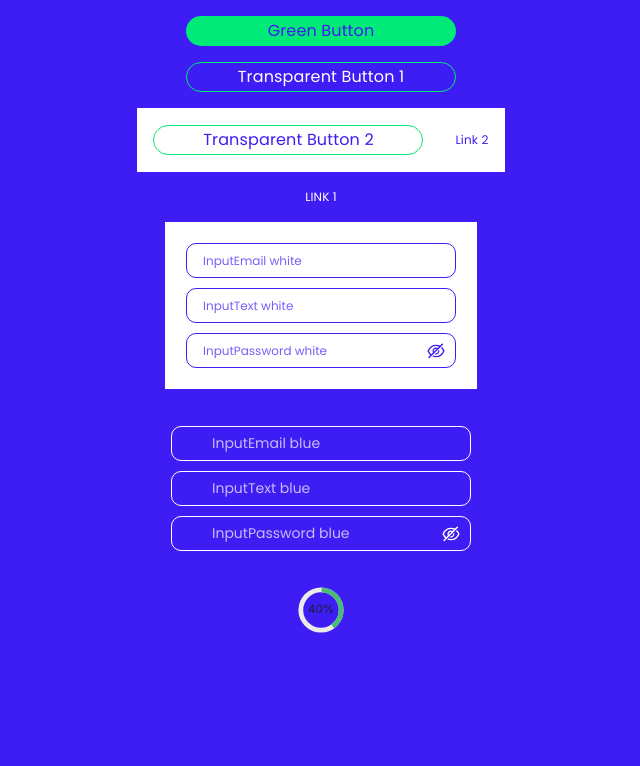
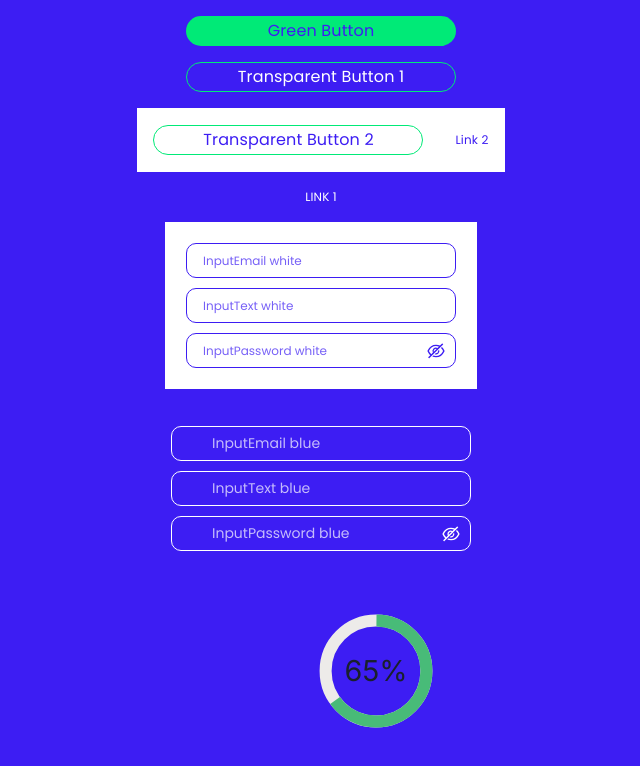
Before and after one commit to hernanortiz18/fast-delivery-src, a Next.js app in the folder fast-delivery-src/: page /palette in a window 1280 px wide. Shown: the top 766 px of the page, without its empty margins (319-959 px from the left). Built offline with nearby package versions, Linux system fonts and the light colour scheme.

Commit message:
CircularProgress-Belen

```diff
--- a/fast-delivery-src/src/app/palette/page.tsx
+++ b/fast-delivery-src/src/app/palette/page.tsx
@@ -7,7 +7,8 @@ import InputText from "@/commons/InputText";
 import InputPassword from "@/commons/InputPassword";
 // import PswIcon from "@/components/PswIcon";
 // import UserIcon from "@/components/UserIcon";
-import { CircularProgress, CircularProgressLabel } from '@chakra-ui/react'
+import CircularProgresss from "@/commons/CircularProgresss";
+
 
 function page() {
   const [form, setForm] = useState({
@@ -139,9 +140,7 @@ function page() {
             value={form.InputPassword}
           />
         </div>
-      <CircularProgress  style={{marginTop: '30px'}} value={40} color='green.400'>
-  <CircularProgressLabel>40%</CircularProgressLabel>
-</CircularProgress>
+        <CircularProgresss percentage={65} />
       </div>
     </div>
   );
--- /dev/null
+++ b/fast-delivery-src/src/commons/CircularProgresss.tsx
@@ -0,0 +1,29 @@
+import React from 'react';
+import PropTypes from 'prop-types';
+import { CircularProgress, CircularProgressLabel } from '@chakra-ui/react';
+
+interface CircularProgressProps {
+  percentage: number;
+}
+
+function CircularProgresss(props: CircularProgressProps) {
+  // Validación de la prop 'percentage'
+  CircularProgress.propTypes = {
+    percentage: PropTypes.number.isRequired,
+  };
+
+  return (
+    <div>
+      <CircularProgress
+        value={props.percentage}
+        size="120px"
+        color="green.400"
+        style={{ top: '55px', left: '55px' }}
+      >
+        <CircularProgressLabel>{`${props.percentage}%`}</CircularProgressLabel>
+      </CircularProgress>
+    </div>
+  );
+}
+
+export default CircularProgresss;
```
